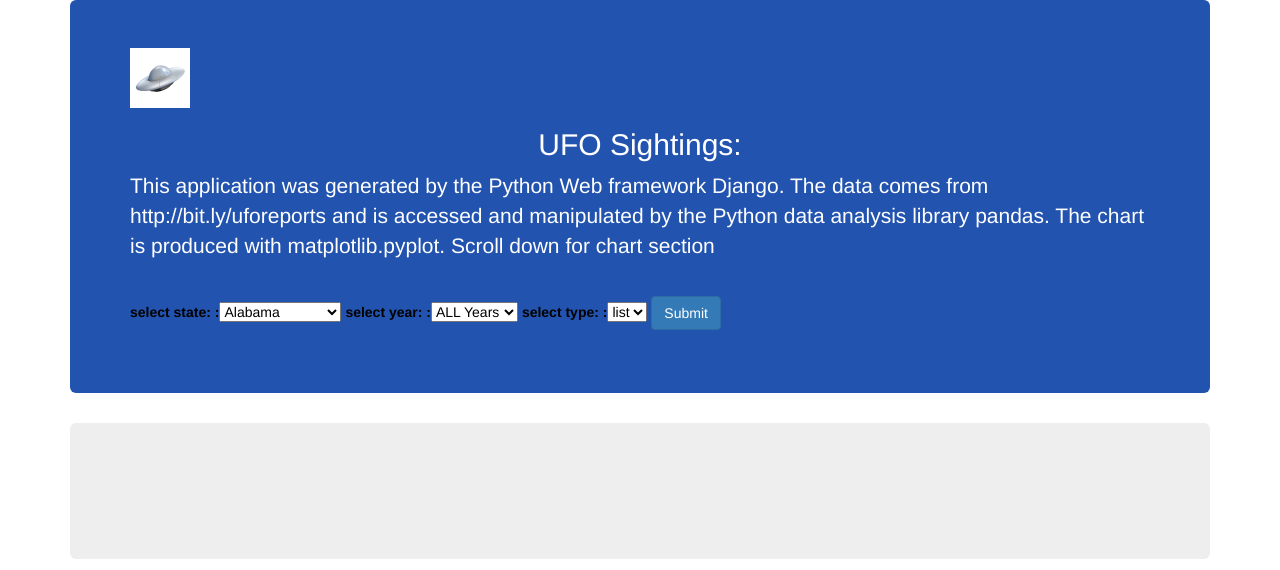
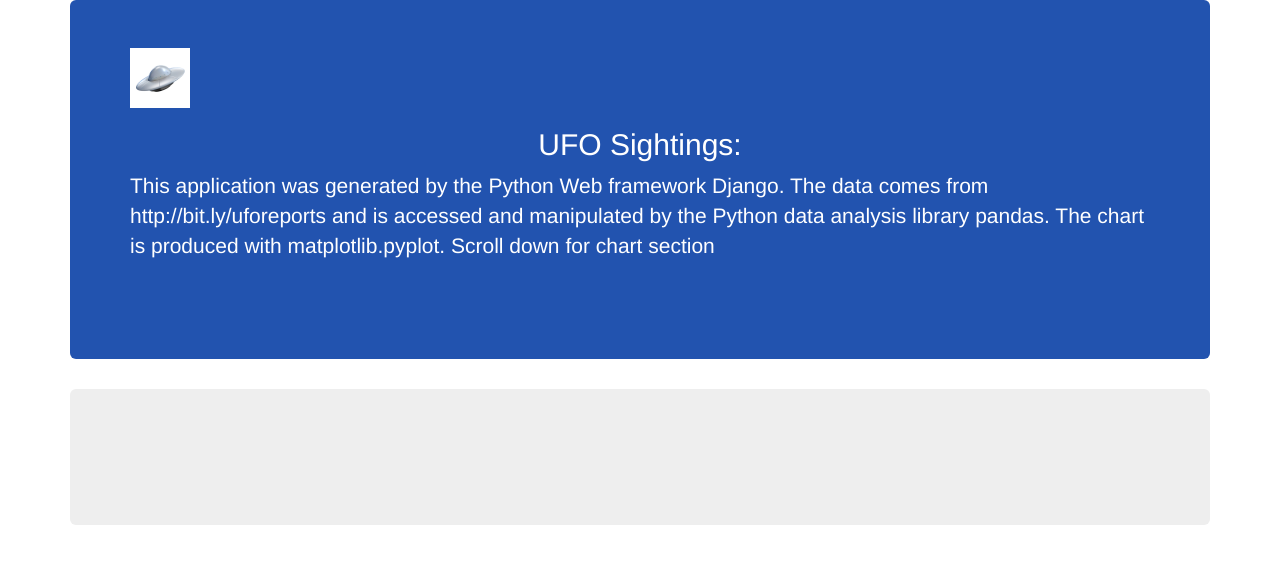
Before and after one commit to bkwiencien/bob-site, a Django app: template bobsite/ufo/templates/dataview.html in a window 1280 px wide. Shown: the top 570 px of the page. Run offline with Django 3.2, Linux system fonts and the light colour scheme; the template is opened without the code that fills it: values that come from a table or form of the project are taken from there, others are empty; some libraries are stand-ins or nearby versions.

Commit message:
minor fixes

```diff
--- a/bobsite/ufo/forms.py
+++ b/bobsite/ufo/forms.py
@@ -84,7 +84,7 @@ YEAR_CHOICES = [
 ('1978','1978'),
 ('1979','1979'),
 ('1980','1980'),
-('1981','1982'),
+('1981','1981'),
 ('1982','1982'),
 ('1983','1983'),
 ('1984','1984'),
@@ -112,14 +112,6 @@ YEAR_CHOICES = [
 ('2006','2006'),
 ('2007','2007'),
 ('2008','2008'),
-('2009','2009'),
-('2010','2010'),
-('2011','2011'),
-('2012','2012'),
-('2013','2013'),
-('2014','2014'),
-('2015','2015'),
-('2016','2016'),
 ]
 TYPE_CHOICES = [
 ('list','list'),
--- a/bobsite/ufo/templates/dataview.html
+++ b/bobsite/ufo/templates/dataview.html
@@ -17,13 +17,8 @@
            <p>This application was generated by the Python Web framework Django.
            The data comes from http://bit.ly/uforeports and is accessed and manipulated by the Python data analysis library pandas. The chart is produced with matplotlib.pyplot. Scroll down for chart section</p>
            <br>
-       <div id="formdiv" class="form-group">
-         <form action="/genbarchart/" id="form" method="post">
-           {% csrf_token %}
-           {{ form }}
-         <button type="submit" id="button1" class="btn btn-primary" value="Submit" >Submit</button>
+       <div id="formdiv">
          <p id="status">{{status}}</p>
-       </form>
        </div>
     </div>
 </div>
```
